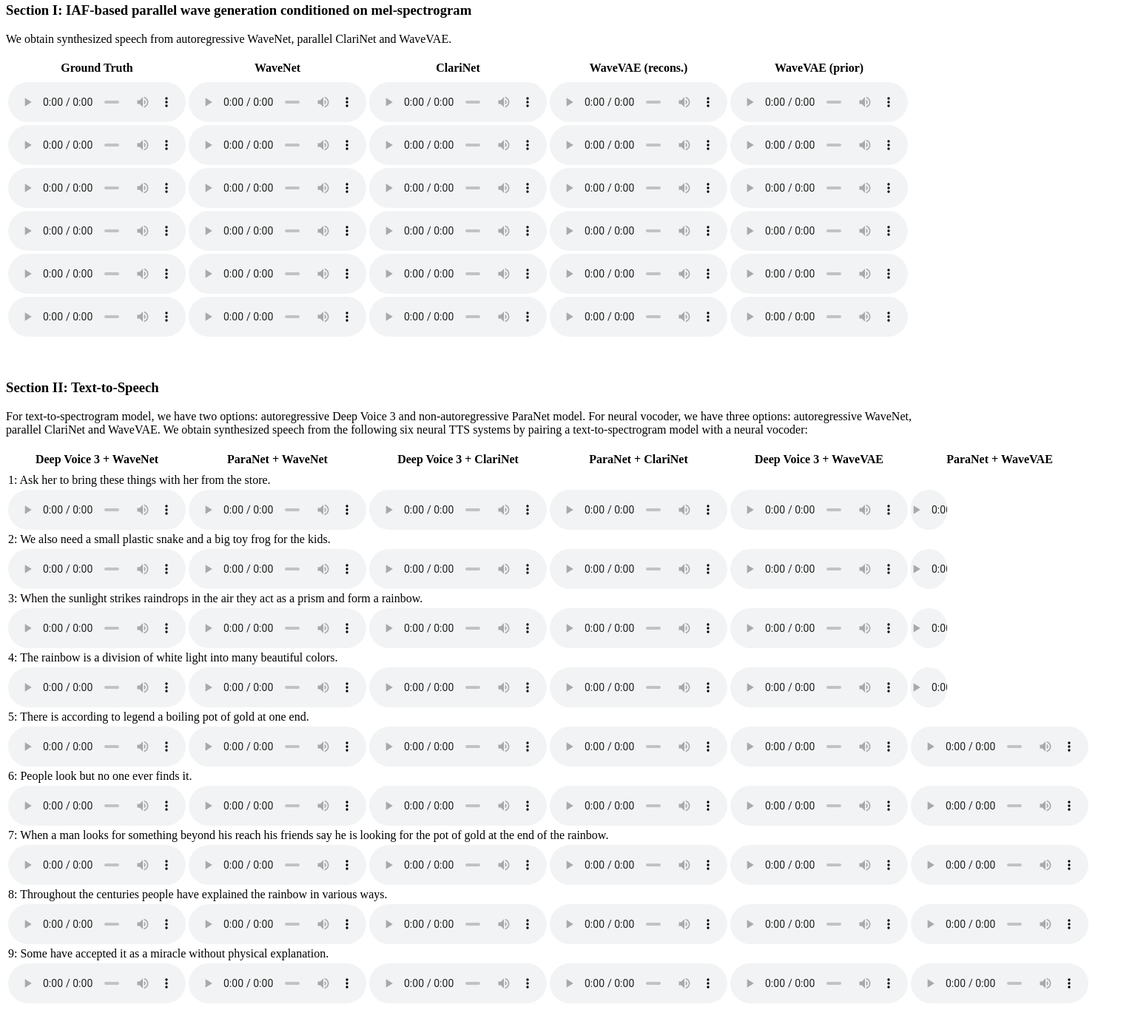
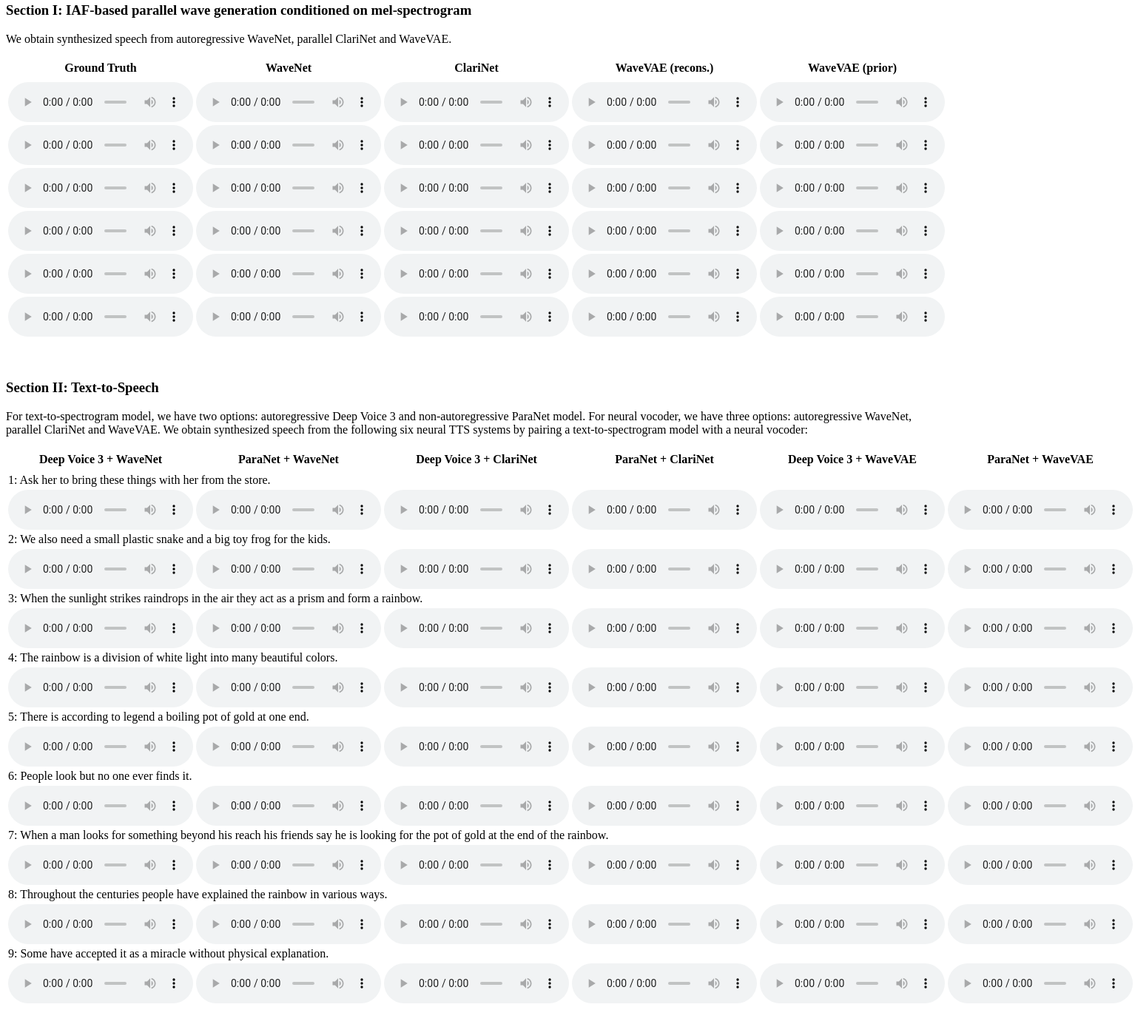
Before and after one commit to parallel-neural-tts-demo/parallel-neural-tts-demo.github.io, a plain HTML site: page index.html in a window 1280 px wide. Shown: the part 52-1440 px from the top of the page at 74% size, 1534 px wide, since content can reach past the window. Drawn offline with Linux system fonts and the light colour scheme.

Commit message:
change box size

```diff
--- a/index.html
+++ b/index.html
@@ -26,46 +26,46 @@
         <tr></tr>
         <tr></tr>
         <tr>
-          <td><audio controls style="width: 240px;"><source src="samples/vocoder/groundtruth/u1.wav" type="audio/wav"></audio></td>
-          <td><audio controls style="width: 240px;"><source src="samples/vocoder/wavenet/u1.wav" type="audio/wav"></audio></td>
-          <td><audio controls style="width: 240px;"><source src="samples/vocoder/clarinet/u1.wav" type="audio/wav"></audio></td>
-          <td><audio controls style="width: 240px;"><source src="samples/vocoder/wavevae_recons/u1.wav" type="audio/wav"></audio></td>
-          <td><audio controls style="width: 240px;"><source src="samples/vocoder/wavevae/u1.wav" type="audio/wav"></audio></td>
+          <td><audio controls style="width: 250px;"><source src="samples/vocoder/groundtruth/u1.wav" type="audio/wav"></audio></td>
+          <td><audio controls style="width: 250px;"><source src="samples/vocoder/wavenet/u1.wav" type="audio/wav"></audio></td>
+          <td><audio controls style="width: 250px;"><source src="samples/vocoder/clarinet/u1.wav" type="audio/wav"></audio></td>
+          <td><audio controls style="width: 250px;"><source src="samples/vocoder/wavevae_recons/u1.wav" type="audio/wav"></audio></td>
+          <td><audio controls style="width: 250px;"><source src="samples/vocoder/wavevae/u1.wav" type="audio/wav"></audio></td>
         </tr>
         <tr>
-          <td><audio controls style="width: 240px;"><source src="samples/vocoder/groundtruth/u2.wav" type="audio/wav"></audio></td>
-          <td><audio controls style="width: 240px;"><source src="samples/vocoder/wavenet/u2.wav" type="audio/wav"></audio></td>
-          <td><audio controls style="width: 240px;"><source src="samples/vocoder/clarinet/u2.wav" type="audio/wav"></audio></td>
-          <td><audio controls style="width: 240px;"><source src="samples/vocoder/wavevae_recons/u2.wav" type="audio/wav"></audio></td>
-          <td><audio controls style="width: 240px;"><source src="samples/vocoder/wavevae/u2.wav" type="audio/wav"></audio></td>
+          <td><audio controls style="width: 250px;"><source src="samples/vocoder/groundtruth/u2.wav" type="audio/wav"></audio></td>
+          <td><audio controls style="width: 250px;"><source src="samples/vocoder/wavenet/u2.wav" type="audio/wav"></audio></td>
+          <td><audio controls style="width: 250px;"><source src="samples/vocoder/clarinet/u2.wav" type="audio/wav"></audio></td>
+          <td><audio controls style="width: 250px;"><source src="samples/vocoder/wavevae_recons/u2.wav" type="audio/wav"></audio></td>
+          <td><audio controls style="width: 250px;"><source src="samples/vocoder/wavevae/u2.wav" type="audio/wav"></audio></td>
         </tr>
         <tr>
-          <td><audio controls style="width: 240px;"><source src="samples/vocoder/groundtruth/u3.wav" type="audio/wav"></audio></td>
-          <td><audio controls style="width: 240px;"><source src="samples/vocoder/wavenet/u3.wav" type="audio/wav"></audio></td>
-          <td><audio controls style="width: 240px;"><source src="samples/vocoder/clarinet/u3.wav" type="audio/wav"></audio></td>
-          <td><audio controls style="width: 240px;"><source src="samples/vocoder/wavevae_recons/u3.wav" type="audio/wav"></audio></td>
-          <td><audio controls style="width: 240px;"><source src="samples/vocoder/wavevae/u3.wav" type="audio/wav"></audio></td>
+          <td><audio controls style="width: 250px;"><source src="samples/vocoder/groundtruth/u3.wav" type="audio/wav"></audio></td>
+          <td><audio controls style="width: 250px;"><source src="samples/vocoder/wavenet/u3.wav" type="audio/wav"></audio></td>
+          <td><audio controls style="width: 250px;"><source src="samples/vocoder/clarinet/u3.wav" type="audio/wav"></audio></td>
+          <td><audio controls style="width: 250px;"><source src="samples/vocoder/wavevae_recons/u3.wav" type="audio/wav"></audio></td>
+          <td><audio controls style="width: 250px;"><source src="samples/vocoder/wavevae/u3.wav" type="audio/wav"></audio></td>
         </tr>
         <tr>
-          <td><audio controls style="width: 240px;"><source src="samples/vocoder/groundtruth/u4.wav" type="audio/wav"></audio></td>
-          <td><audio controls style="width: 240px;"><source src="samples/vocoder/wavenet/u4.wav" type="audio/wav"></audio></td>
-          <td><audio controls style="width: 240px;"><source src="samples/vocoder/clarinet/u4.wav" type="audio/wav"></audio></td>
-          <td><audio controls style="width: 240px;"><source src="samples/vocoder/wavevae_recons/u4.wav" type="audio/wav"></audio></td>
-          <td><audio controls style="width: 240px;"><source src="samples/vocoder/wavevae/u4.wav" type="audio/wav"></audio></td>
+          <td><audio controls style="width: 250px;"><source src="samples/vocoder/groundtruth/u4.wav" type="audio/wav"></audio></td>
+          <td><audio controls style="width: 250px;"><source src="samples/vocoder/wavenet/u4.wav" type="audio/wav"></audio></td>
+          <td><audio controls style="width: 250px;"><source src="samples/vocoder/clarinet/u4.wav" type="audio/wav"></audio></td>
+          <td><audio controls style="width: 250px;"><source src="samples/vocoder/wavevae_recons/u4.wav" type="audio/wav"></audio></td>
+          <td><audio controls style="width: 250px;"><source src="samples/vocoder/wavevae/u4.wav" type="audio/wav"></audio></td>
         </tr>
         <tr>
-          <td><audio controls style="width: 240px;"><source src="samples/vocoder/groundtruth/u5.wav" type="audio/wav"></audio></td>
-          <td><audio controls style="width: 240px;"><source src="samples/vocoder/wavenet/u5.wav" type="audio/wav"></audio></td>
-          <td><audio controls style="width: 240px;"><source src="samples/vocoder/clarinet/u5.wav" type="audio/wav"></audio></td>
-          <td><audio controls style="width: 240px;"><source src="samples/vocoder/wavevae_recons/u5.wav" type="audio/wav"></audio></td>
-          <td><audio controls style="width: 240px;"><source src="samples/vocoder/wavevae/u5.wav" type="audio/wav"></audio></td>
+          <td><audio controls style="width: 250px;"><source src="samples/vocoder/groundtruth/u5.wav" type="audio/wav"></audio></td>
+          <td><audio controls style="width: 250px;"><source src="samples/vocoder/wavenet/u5.wav" type="audio/wav"></audio></td>
+          <td><audio controls style="width: 250px;"><source src="samples/vocoder/clarinet/u5.wav" type="audio/wav"></audio></td>
+          <td><audio controls style="width: 250px;"><source src="samples/vocoder/wavevae_recons/u5.wav" type="audio/wav"></audio></td>
+          <td><audio controls style="width: 250px;"><source src="samples/vocoder/wavevae/u5.wav" type="audio/wav"></audio></td>
         </tr>
         <tr>
-          <td><audio controls style="width: 240px;"><source src="samples/vocoder/groundtruth/u6.wav" type="audio/wav"></audio></td>
-          <td><audio controls style="width: 240px;"><source src="samples/vocoder/wavenet/u6.wav" type="audio/wav"></audio></td>
-          <td><audio controls style="width: 240px;"><source src="samples/vocoder/clarinet/u6.wav" type="audio/wav"></audio></td>
-          <td><audio controls style="width: 240px;"><source src="samples/vocoder/wavevae_recons/u6.wav" type="audio/wav"></audio></td>
-          <td><audio controls style="width: 240px;"><source src="samples/vocoder/wavevae/u6.wav" type="audio/wav"></audio></td>
+          <td><audio controls style="width: 250px;"><source src="samples/vocoder/groundtruth/u6.wav" type="audio/wav"></audio></td>
+          <td><audio controls style="width: 250px;"><source src="samples/vocoder/wavenet/u6.wav" type="audio/wav"></audio></td>
+          <td><audio controls style="width: 250px;"><source src="samples/vocoder/clarinet/u6.wav" type="audio/wav"></audio></td>
+          <td><audio controls style="width: 250px;"><source src="samples/vocoder/wavevae_recons/u6.wav" type="audio/wav"></audio></td>
+          <td><audio controls style="width: 250px;"><source src="samples/vocoder/wavevae/u6.wav" type="audio/wav"></audio></td>
         </tr>
       </tbody>
     </table>
@@ -108,12 +108,12 @@
           <td colspan="4"><span>1: Ask her to bring these things with her from the store.</td></span>
         </tr>
         <tr>
-          <td><audio controls style="width: 240px;"><source src="samples/TTS/auto-seq2seq_wavenet/u1.wav" type="audio/wav"></audio></td>
-          <td><audio controls style="width: 240px;"><source src="samples/TTS/nonauto-seq2seq_wavenet/u1.wav" type="audio/wav"></audio></td>
-          <td><audio controls style="width: 240px;"><source src="samples/TTS/auto_seq2seq_clarinet/u1.wav" type="audio/wav"></audio></td>
-          <td><audio controls style="width: 240px;"><source src="samples/TTS/nonauto-seq2seq_clarinet/u1.wav" type="audio/wav"></audio></td>
-          <td><audio controls style="width: 240px;"><source src="samples/TTS/auto_wavevae/u1.wav" type="audio/wav"></audio></td>
-          <td><audio controls style="width: 240px;"><source src="samples/TTS/nonauto_wavevae/u1.wav" type="audio/wav"></audio></td>
+          <td><audio controls style="width: 250px;"><source src="samples/TTS/auto-seq2seq_wavenet/u1.wav" type="audio/wav"></audio></td>
+          <td><audio controls style="width: 250px;"><source src="samples/TTS/nonauto-seq2seq_wavenet/u1.wav" type="audio/wav"></audio></td>
+          <td><audio controls style="width: 250px;"><source src="samples/TTS/auto_seq2seq_clarinet/u1.wav" type="audio/wav"></audio></td>
+          <td><audio controls style="width: 250px;"><source src="samples/TTS/nonauto-seq2seq_clarinet/u1.wav" type="audio/wav"></audio></td>
+          <td><audio controls style="width: 250px;"><source src="samples/TTS/auto_wavevae/u1.wav" type="audio/wav"></audio></td>
+          <td><audio controls style="width: 250px;"><source src="samples/TTS/nonauto_wavevae/u1.wav" type="audio/wav"></audio></td>
         </tr>
 <!--
         <tr>
@@ -130,89 +130,89 @@
           <td colspan="4"><span>2: We also need a small plastic snake and a big toy frog for the kids.</td></span>
         </tr>
         <tr>
-          <td><audio controls style="width: 240px;"><source src="samples/TTS/auto-seq2seq_wavenet/u3.wav" type="audio/wav"></audio></td>
-          <td><audio controls style="width: 240px;"><source src="samples/TTS/nonauto-seq2seq_wavenet/u3.wav" type="audio/wav"></audio></td>
-          <td><audio controls style="width: 240px;"><source src="samples/TTS/auto_seq2seq_clarinet/u3.wav" type="audio/wav"></audio></td>
-          <td><audio controls style="width: 240px;"><source src="samples/TTS/nonauto-seq2seq_clarinet/u3.wav" type="audio/wav"></audio></td>
-          <td><audio controls style="width: 240px;"><source src="samples/TTS/auto_wavevae/u3.wav" type="audio/wav"></audio></td>
-          <td><audio controls style="width: 240px;"><source src="samples/TTS/nonauto_wavevae/u3.wav" type="audio/wav"></audio></td>
+          <td><audio controls style="width: 250px;"><source src="samples/TTS/auto-seq2seq_wavenet/u3.wav" type="audio/wav"></audio></td>
+          <td><audio controls style="width: 250px;"><source src="samples/TTS/nonauto-seq2seq_wavenet/u3.wav" type="audio/wav"></audio></td>
+          <td><audio controls style="width: 250px;"><source src="samples/TTS/auto_seq2seq_clarinet/u3.wav" type="audio/wav"></audio></td>
+          <td><audio controls style="width: 250px;"><source src="samples/TTS/nonauto-seq2seq_clarinet/u3.wav" type="audio/wav"></audio></td>
+          <td><audio controls style="width: 250px;"><source src="samples/TTS/auto_wavevae/u3.wav" type="audio/wav"></audio></td>
+          <td><audio controls style="width: 250px;"><source src="samples/TTS/nonauto_wavevae/u3.wav" type="audio/wav"></audio></td>
         </tr>
         <tr>
           <td colspan="4"><span>3: When the sunlight strikes raindrops in the air they act as a prism and form a rainbow.</td></span>
         </tr>
         <tr>
-          <td><audio controls style="width: 240px;"><source src="samples/TTS/auto-seq2seq_wavenet/u5.wav" type="audio/wav"></audio></td>
-          <td><audio controls style="width: 240px;"><source src="samples/TTS/nonauto-seq2seq_wavenet/u5.wav" type="audio/wav"></audio></td>
-          <td><audio controls style="width: 240px;"><source src="samples/TTS/auto_seq2seq_clarinet/u5.wav" type="audio/wav"></audio></td>
-          <td><audio controls style="width: 240px;"><source src="samples/TTS/nonauto-seq2seq_clarinet/u5.wav" type="audio/wav"></audio></td>
-          <td><audio controls style="width: 240px;"><source src="samples/TTS/auto_wavevae/u5.wav" type="audio/wav"></audio></td>
-          <td><audio controls style="width: 240px;"><source src="samples/TTS/nonauto_wavevae/u5.wav" type="audio/wav"></audio></td>
+          <td><audio controls style="width: 250px;"><source src="samples/TTS/auto-seq2seq_wavenet/u5.wav" type="audio/wav"></audio></td>
+          <td><audio controls style="width: 250px;"><source src="samples/TTS/nonauto-seq2seq_wavenet/u5.wav" type="audio/wav"></audio></td>
+          <td><audio controls style="width: 250px;"><source src="samples/TTS/auto_seq2seq_clarinet/u5.wav" type="audio/wav"></audio></td>
+          <td><audio controls style="width: 250px;"><source src="samples/TTS/nonauto-seq2seq_clarinet/u5.wav" type="audio/wav"></audio></td>
+          <td><audio controls style="width: 250px;"><source src="samples/TTS/auto_wavevae/u5.wav" type="audio/wav"></audio></td>
+          <td><audio controls style="width: 250px;"><source src="samples/TTS/nonauto_wavevae/u5.wav" type="audio/wav"></audio></td>
         </tr>
         <tr>
           <td colspan="4"><span>4: The rainbow is a division of white light into many beautiful colors.</td></span>
         </tr>
         <tr>
-          <td><audio controls style="width: 240px;"><source src="samples/TTS/auto-seq2seq_wavenet/u6.wav" type="audio/wav"></audio></td>
-          <td><audio controls style="width: 240px;"><source src="samples/TTS/nonauto-seq2seq_wavenet/u6.wav" type="audio/wav"></audio></td>
-          <td><audio controls style="width: 240px;"><source src="samples/TTS/auto_seq2seq_clarinet/u6.wav" type="audio/wav"></audio></td>
-          <td><audio controls style="width: 240px;"><source src="samples/TTS/nonauto-seq2seq_clarinet/u6.wav" type="audio/wav"></audio></td>
-          <td><audio controls style="width: 240px;"><source src="samples/TTS/auto_wavevae/u6.wav" type="audio/wav"></audio></td>
-          <td><audio controls style="width: 240px;"><source src="samples/TTS/nonauto_wavevae/u6.wav" type="audio/wav"></audio></td>
+          <td><audio controls style="width: 250px;"><source src="samples/TTS/auto-seq2seq_wavenet/u6.wav" type="audio/wav"></audio></td>
+          <td><audio controls style="width: 250px;"><source src="samples/TTS/nonauto-seq2seq_wavenet/u6.wav" type="audio/wav"></audio></td>
+          <td><audio controls style="width: 250px;"><source src="samples/TTS/auto_seq2seq_clarinet/u6.wav" type="audio/wav"></audio></td>
+          <td><audio controls style="width: 250px;"><source src="samples/TTS/nonauto-seq2seq_clarinet/u6.wav" type="audio/wav"></audio></td>
+          <td><audio controls style="width: 250px;"><source src="samples/TTS/auto_wavevae/u6.wav" type="audio/wav"></audio></td>
+          <td><audio controls style="width: 250px;"><source src="samples/TTS/nonauto_wavevae/u6.wav" type="audio/wav"></audio></td>
         </tr>
         <tr>
           <td colspan="4"><span>5: There is according to legend a boiling pot of gold at one end.</td></span>
         </tr>
         <tr>
-          <td><audio controls style="width: 240px;"><source src="samples/TTS/auto-seq2seq_wavenet/u8.wav" type="audio/wav"></audio></td>
-          <td><audio controls style="width: 240px;"><source src="samples/TTS/nonauto-seq2seq_wavenet/u8.wav" type="audio/wav"></audio></td>
-          <td><audio controls style="width: 240px;"><source src="samples/TTS/auto_seq2seq_clarinet/u8.wav" type="audio/wav"></audio></td>
-          <td><audio controls style="width: 240px;"><source src="samples/TTS/nonauto-seq2seq_clarinet/u8.wav" type="audio/wav"></audio></td>
-          <td><audio controls style="width: 240px;"><source src="samples/TTS/auto_wavevae/u8.wav" type="audio/wav"></audio></td>
-          <td><audio controls style="width: 240px;"><source src="samples/TTS/nonauto_wavevae/u8.wav" type="audio/wav"></audio></td>
+          <td><audio controls style="width: 250px;"><source src="samples/TTS/auto-seq2seq_wavenet/u8.wav" type="audio/wav"></audio></td>
+          <td><audio controls style="width: 250px;"><source src="samples/TTS/nonauto-seq2seq_wavenet/u8.wav" type="audio/wav"></audio></td>
+          <td><audio controls style="width: 250px;"><source src="samples/TTS/auto_seq2seq_clarinet/u8.wav" type="audio/wav"></audio></td>
+          <td><audio controls style="width: 250px;"><source src="samples/TTS/nonauto-seq2seq_clarinet/u8.wav" type="audio/wav"></audio></td>
+          <td><audio controls style="width: 250px;"><source src="samples/TTS/auto_wavevae/u8.wav" type="audio/wav"></audio></td>
+          <td><audio controls style="width: 250px;"><source src="samples/TTS/nonauto_wavevae/u8.wav" type="audio/wav"></audio></td>
         </tr>
         <tr>
           <td colspan="4"><span>6: People look but no one ever finds it.</td></span>
         </tr>
         <tr>
-          <td><audio controls style="width: 240px;"><source src="samples/TTS/auto-seq2seq_wavenet/u9.wav" type="audio/wav"></audio></td>
-          <td><audio controls style="width: 240px;"><source src="samples/TTS/nonauto-seq2seq_wavenet/u9.wav" type="audio/wav"></audio></td>
-          <td><audio controls style="width: 240px;"><source src="samples/TTS/auto_seq2seq_clarinet/u9.wav" type="audio/wav"></audio></td>
-          <td><audio controls style="width: 240px;"><source src="samples/TTS/nonauto-seq2seq_clarinet/u9.wav" type="audio/wav"></audio></td>
-          <td><audio controls style="width: 240px;"><source src="samples/TTS/auto_wavevae/u9.wav" type="audio/wav"></audio></td>
-          <td><audio controls style="width: 240px;"><source src="samples/TTS/nonauto_wavevae/u9.wav" type="audio/wav"></audio></td>
+          <td><audio controls style="width: 250px;"><source src="samples/TTS/auto-seq2seq_wavenet/u9.wav" type="audio/wav"></audio></td>
+          <td><audio controls style="width: 250px;"><source src="samples/TTS/nonauto-seq2seq_wavenet/u9.wav" type="audio/wav"></audio></td>
+          <td><audio controls style="width: 250px;"><source src="samples/TTS/auto_seq2seq_clarinet/u9.wav" type="audio/wav"></audio></td>
+          <td><audio controls style="width: 250px;"><source src="samples/TTS/nonauto-seq2seq_clarinet/u9.wav" type="audio/wav"></audio></td>
+          <td><audio controls style="width: 250px;"><source src="samples/TTS/auto_wavevae/u9.wav" type="audio/wav"></audio></td>
+          <td><audio controls style="width: 250px;"><source src="samples/TTS/nonauto_wavevae/u9.wav" type="audio/wav"></audio></td>
         </tr>
         <tr>
           <td colspan="4"><span>7: When a man looks for something beyond his reach his friends say he is looking for the pot of gold at the end of the rainbow.</td></span>
         </tr>
         <tr>
-          <td><audio controls style="width: 240px;"><source src="samples/TTS/auto-seq2seq_wavenet/u10.wav" type="audio/wav"></audio></td>
-          <td><audio controls style="width: 240px;"><source src="samples/TTS/nonauto-seq2seq_wavenet/u10.wav" type="audio/wav"></audio></td>
-          <td><audio controls style="width: 240px;"><source src="samples/TTS/auto_seq2seq_clarinet/u10.wav" type="audio/wav"></audio></td>
-          <td><audio controls style="width: 240px;"><source src="samples/TTS/nonauto-seq2seq_clarinet/u10.wav" type="audio/wav"></audio></td>
-          <td><audio controls style="width: 240px;"><source src="samples/TTS/auto_wavevae/u10.wav" type="audio/wav"></audio></td>
-          <td><audio controls style="width: 240px;"><source src="samples/TTS/nonauto_wavevae/u10.wav" type="audio/wav"></audio></td>
+          <td><audio controls style="width: 250px;"><source src="samples/TTS/auto-seq2seq_wavenet/u10.wav" type="audio/wav"></audio></td>
+          <td><audio controls style="width: 250px;"><source src="samples/TTS/nonauto-seq2seq_wavenet/u10.wav" type="audio/wav"></audio></td>
+          <td><audio controls style="width: 250px;"><source src="samples/TTS/auto_seq2seq_clarinet/u10.wav" type="audio/wav"></audio></td>
+          <td><audio controls style="width: 250px;"><source src="samples/TTS/nonauto-seq2seq_clarinet/u10.wav" type="audio/wav"></audio></td>
+          <td><audio controls style="width: 250px;"><source src="samples/TTS/auto_wavevae/u10.wav" type="audio/wav"></audio></td>
+          <td><audio controls style="width: 250px;"><source src="samples/TTS/nonauto_wavevae/u10.wav" type="audio/wav"></audio></td>
         </tr>
         <tr>
           <td colspan="4"><span>8: Throughout the centuries people have explained the rainbow in various ways.</td></span>
         </tr>
         <tr>
-          <td><audio controls style="width: 240px;"><source src="samples/TTS/auto-seq2seq_wavenet/u11.wav" type="audio/wav"></audio></td>
-          <td><audio controls style="width: 240px;"><source src="samples/TTS/nonauto-seq2seq_wavenet/u11.wav" type="audio/wav"></audio></td>
-          <td><audio controls style="width: 240px;"><source src="samples/TTS/auto_seq2seq_clarinet/u11.wav" type="audio/wav"></audio></td>
-          <td><audio controls style="width: 240px;"><source src="samples/TTS/nonauto-seq2seq_clarinet/u11.wav" type="audio/wav"></audio></td>
-          <td><audio controls style="width: 240px;"><source src="samples/TTS/auto_wavevae/u11.wav" type="audio/wav"></audio></td>
-          <td><audio controls style="width: 240px;"><source src="samples/TTS/nonauto_wavevae/u11.wav" type="audio/wav"></audio></td>
+          <td><audio controls style="width: 250px;"><source src="samples/TTS/auto-seq2seq_wavenet/u11.wav" type="audio/wav"></audio></td>
+          <td><audio controls style="width: 250px;"><source src="samples/TTS/nonauto-seq2seq_wavenet/u11.wav" type="audio/wav"></audio></td>
+          <td><audio controls style="width: 250px;"><source src="samples/TTS/auto_seq2seq_clarinet/u11.wav" type="audio/wav"></audio></td>
+          <td><audio controls style="width: 250px;"><source src="samples/TTS/nonauto-seq2seq_clarinet/u11.wav" type="audio/wav"></audio></td>
+          <td><audio controls style="width: 250px;"><source src="samples/TTS/auto_wavevae/u11.wav" type="audio/wav"></audio></td>
+          <td><audio controls style="width: 250px;"><source src="samples/TTS/nonauto_wavevae/u11.wav" type="audio/wav"></audio></td>
         </tr>
         <tr>
           <td colspan="4"><span>9: Some have accepted it as a miracle without physical explanation.</td></span>
         </tr>
         <tr>
-          <td><audio controls style="width: 240px;"><source src="samples/TTS/auto-seq2seq_wavenet/u12.wav" type="audio/wav"></audio></td>
-          <td><audio controls style="width: 240px;"><source src="samples/TTS/nonauto-seq2seq_wavenet/u12.wav" type="audio/wav"></audio></td>
-          <td><audio controls style="width: 240px;"><source src="samples/TTS/auto_seq2seq_clarinet/u12.wav" type="audio/wav"></audio></td>
-          <td><audio controls style="width: 240px;"><source src="samples/TTS/nonauto-seq2seq_clarinet/u12.wav" type="audio/wav"></audio></td>
-          <td><audio controls style="width: 240px;"><source src="samples/TTS/auto_wavevae/u12.wav" type="audio/wav"></audio></td>
-          <td><audio controls style="width: 240px;"><source src="samples/TTS/nonauto_wavevae/u12.wav" type="audio/wav"></audio></td>
+          <td><audio controls style="width: 250px;"><source src="samples/TTS/auto-seq2seq_wavenet/u12.wav" type="audio/wav"></audio></td>
+          <td><audio controls style="width: 250px;"><source src="samples/TTS/nonauto-seq2seq_wavenet/u12.wav" type="audio/wav"></audio></td>
+          <td><audio controls style="width: 250px;"><source src="samples/TTS/auto_seq2seq_clarinet/u12.wav" type="audio/wav"></audio></td>
+          <td><audio controls style="width: 250px;"><source src="samples/TTS/nonauto-seq2seq_clarinet/u12.wav" type="audio/wav"></audio></td>
+          <td><audio controls style="width: 250px;"><source src="samples/TTS/auto_wavevae/u12.wav" type="audio/wav"></audio></td>
+          <td><audio controls style="width: 250px;"><source src="samples/TTS/nonauto_wavevae/u12.wav" type="audio/wav"></audio></td>
         </tr>
       </tbody>
     </table>
```
